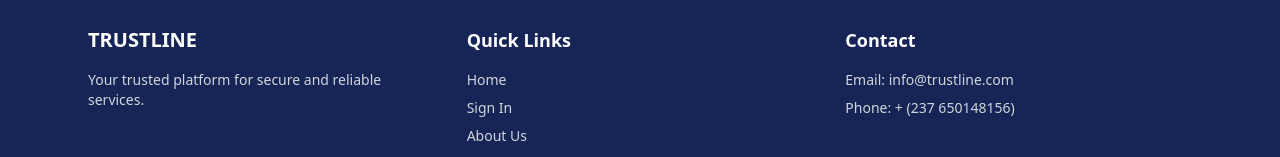
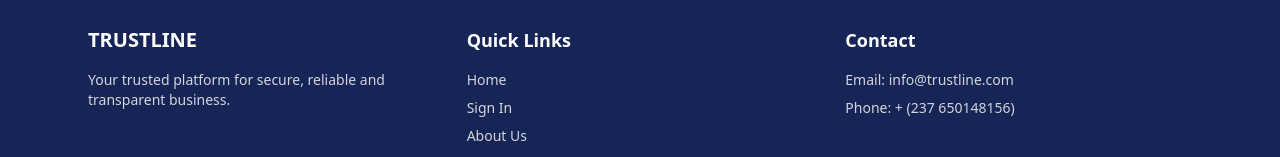
Before and after one commit to CynthiaFlorenceMuluh/RRN-Project, a React (Vite) app in the folder RRN/: page /Signin in a window 1280 px wide. Shown: the part 967-1124 px from the top of the page. Built offline with nearby package versions, Linux system fonts and the light colour scheme.

Commit message:
am updating

```diff
--- a/RRN/src/assets/Component/Footer.jsx
+++ b/RRN/src/assets/Component/Footer.jsx
@@ -7,7 +7,7 @@ export default function Footer() {
                     <div>
                         <h3 className="text-xl font-bold mb-4">TRUSTLINE</h3>
                         <p className="text-gray-300 text-sm">
-                            Your trusted platform for secure and reliable services.
+                            Your trusted platform for secure, reliable and transparent business.
                         </p>
                     </div>
 
```
